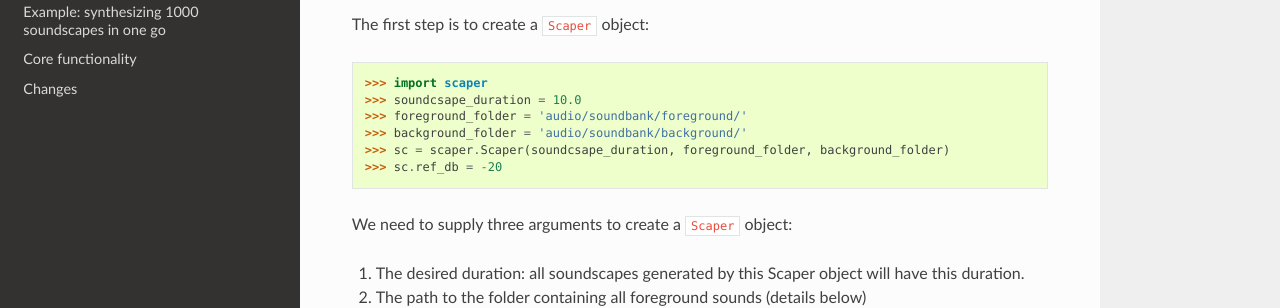
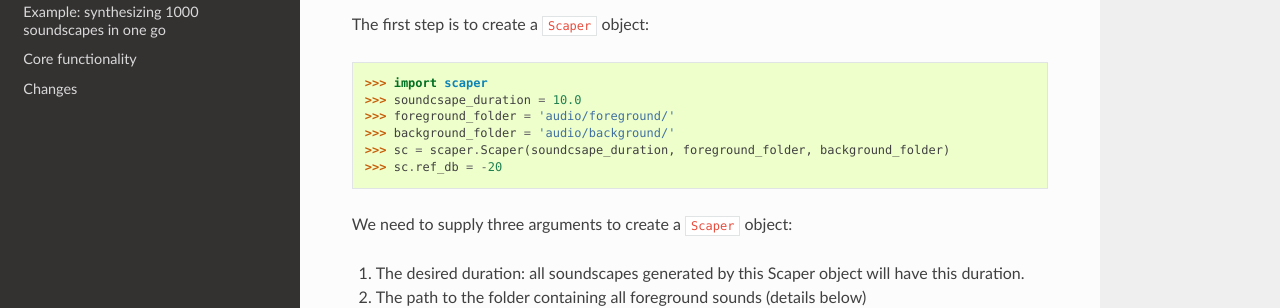
Before and after one commit to justinsalamon/scaper, a Sphinx documentation site: the page built from docs/tutorial.rst, in a window 1280 px wide and 900 px high. Shown: the part 331-639 px from the top of the window. Built offline with Sphinx 7.4.7 and the Read the Docs theme 2.0.0, drawn with Linux system fonts in a browser that asks for light colours.

Commit message:
Udupdate fg and bg paths in tutorial

```diff
--- a/docs/tutorial.rst
+++ b/docs/tutorial.rst
@@ -15,8 +15,8 @@ The first step is to create a ``Scaper`` object:
 
 >>> import scaper
 >>> soundcsape_duration = 10.0
->>> foreground_folder = 'audio/soundbank/foreground/'
->>> background_folder = 'audio/soundbank/background/'
+>>> foreground_folder = 'audio/foreground/'
+>>> background_folder = 'audio/background/'
 >>> sc = scaper.Scaper(soundcsape_duration, foreground_folder, background_folder)
 >>> sc.ref_db = -20
 
```
